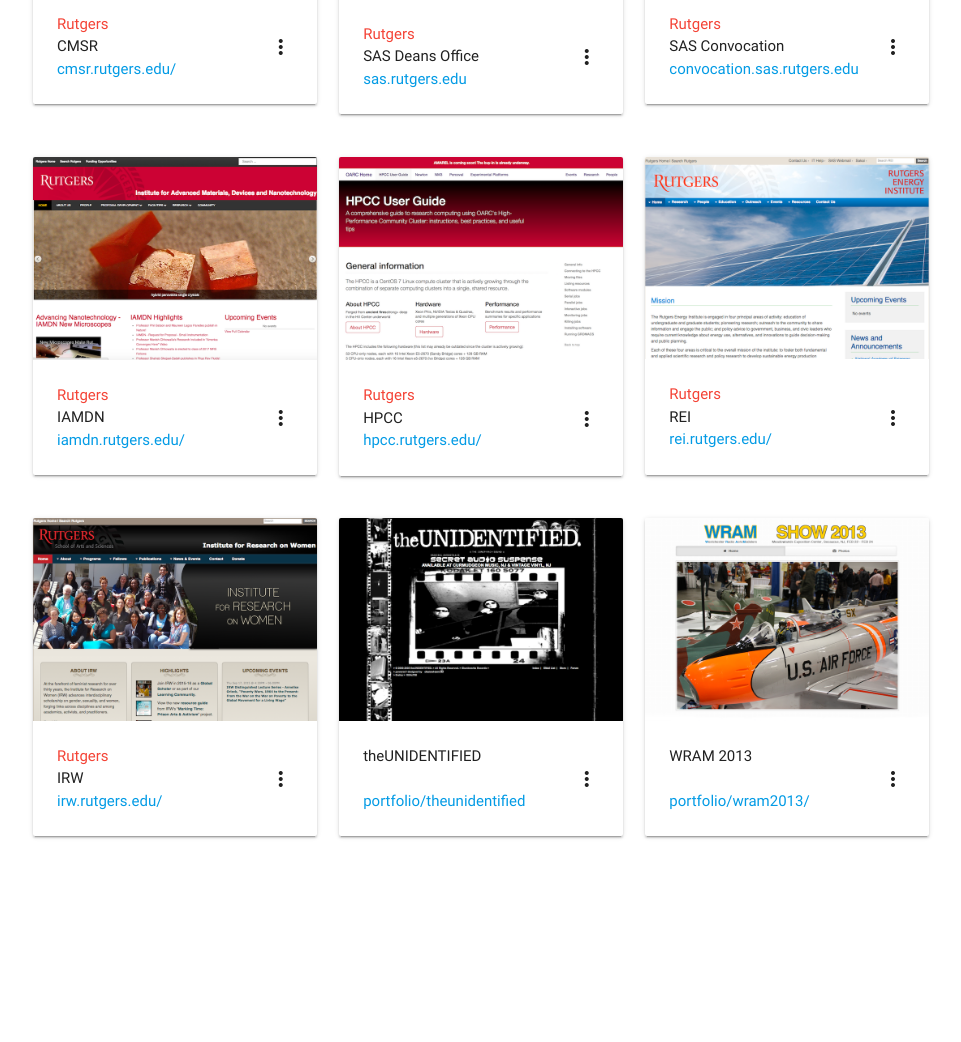
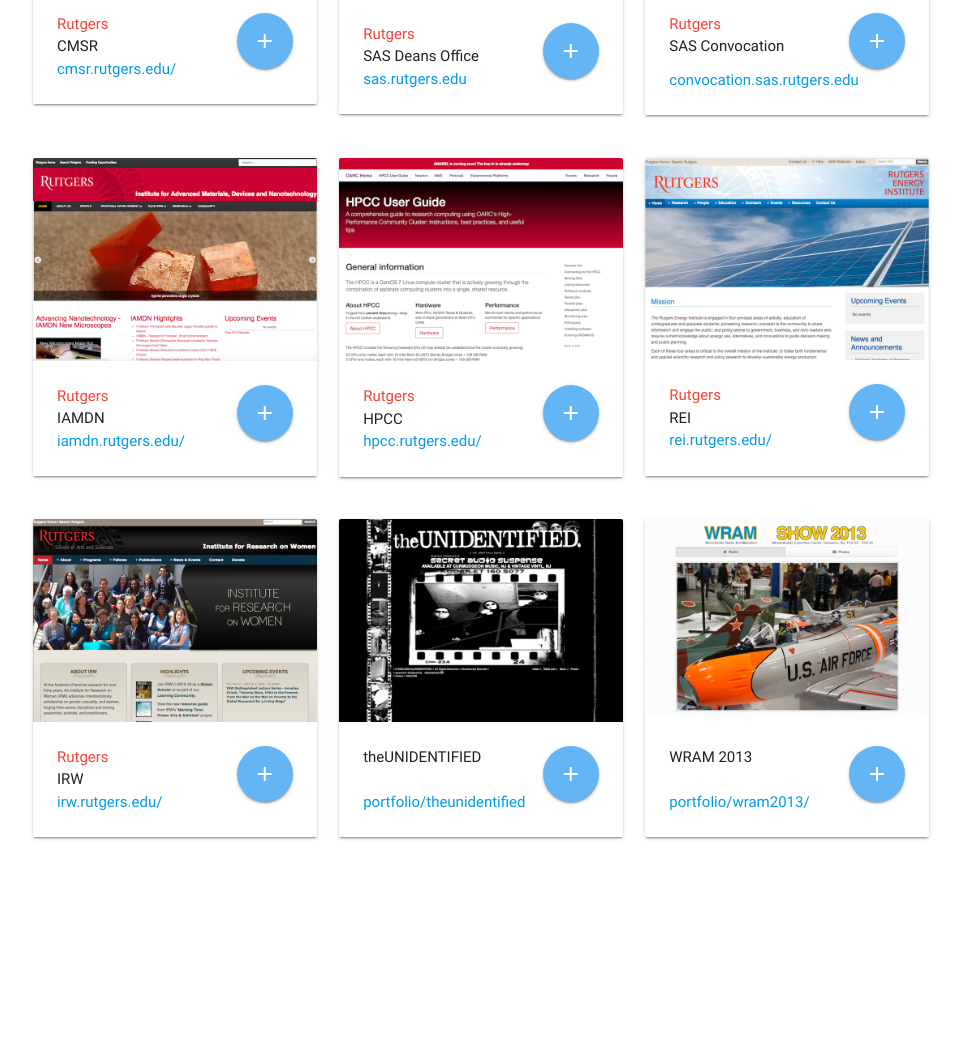
Before and after one commit to hmassarri/portfolio2017, a PHP site: page /portfolio.php in a window 1280 px wide. Shown: the part 1985-3027 px from the top of the page, without its empty margins (159-1120 px from the left). Run offline with PHP 8.4, Linux system fonts and the light colour scheme; some libraries are stand-ins or nearby versions.

Commit message:
fixed portfolio button

```diff
--- a/portfolio.php
+++ b/portfolio.php
@@ -84,7 +84,7 @@
                             <img class="activator responsive-img" src="img/web/valentine.png">
                         </div>
                         <div class="card-content">
-                            <span class="activator grey-text text-darken-4">Victor Valentine<br />&nbsp;<i class="material-icons right">more_vert</i></span>
+                            <span class="activator grey-text text-darken-4"><a class="btn-floating btn-large waves-effect waves-light blue lighten-2 right"><i class="material-icons">add</i></a>Victor Valentine<br />&nbsp;</span>
                             <p><a target="_blank" href="http://www.hugomassarri.com/portfolio/valentine">portfolio/valentine/</a></p>
                         </div>
                         <div class="card-reveal">
@@ -109,7 +109,7 @@
 							<img class="activator responsive-img" src="img/web/mattpyke.png">
 						</div>
 						<div class="card-content">
-							<span class="activator grey-text text-darken-4">Matt Pyke<br />&nbsp;<i class="material-icons right">more_vert</i></span>
+							<span class="activator grey-text text-darken-4"><a class="btn-floating btn-large waves-effect waves-light blue lighten-2 right"><i class="material-icons">add</i></a>Matt Pyke<br />&nbsp;</span>
 							<p><a target="_blank" href="http://www.pykescorner.com">pykescorner.com</a></p>
 						</div>
 						<div class="card-reveal">
@@ -135,7 +135,7 @@
                             <img class="activator responsive-img" src="img/web/chad.png">
                         </div>
                         <div class="card-content">
-                            <span class="activator grey-text text-darken-4">Chad Saharic<br />&nbsp;<i class="material-icons right">more_vert</i></span>
+                            <span class="activator grey-text text-darken-4"><a class="btn-floating btn-large waves-effect waves-light blue lighten-2 right"><i class="material-icons">add</i></a>Chad Saharic<br />&nbsp;</span>
                             <p><a target="_blank" href="http://www.chadsaharic.com">chadsaharic.com</a></p>
                         </div>
                         <div class="card-reveal">
@@ -164,8 +164,8 @@
                             <img class="activator responsive-img" src="img/web/sas-math.png">
                         </div>
                         <div class="card-content">
-                            <span class="activator grey-text text-darken-4"><span class="red-text">Rutgers</span><br />CMSR
-                            <i class="material-icons right">more_vert</i>
+                            <span class="activator grey-text text-darken-4"><a class="btn-floating btn-large waves-effect waves-light blue lighten-2 right"><i class="material-icons">add</i></a><span class="red-text">Rutgers</span><br />CMSR
+
                             </span>
                             <p><a target="_blank" href="http://cmsr.rutgers.edu/">cmsr.rutgers.edu/</a></p>
                         </div>
@@ -193,8 +193,8 @@
                             <img class="activator responsive-img" src="img/web/sas-deans.png">
                         </div>
                         <div class="card-content">
-                            <span class="activator grey-text text-darken-4"><span class="red-text">Rutgers</span><br />SAS
-                            Deans Office<i class="material-icons right">more_vert</i></span>
+                            <span class="activator grey-text text-darken-4"><a class="btn-floating btn-large waves-effect waves-light blue lighten-2 right"><i class="material-icons">add</i></a><span class="red-text">Rutgers</span><br />SAS
+                            Deans Office</span>
                             <p><a target="_blank" href="http://sas.rutgers.edu/">sas.rutgers.edu</a></p>
                         </div>
                         <div class="card-reveal">
@@ -220,9 +220,9 @@
                             <img class="activator responsive-img" src="img/web/sas-convocation.png">
                         </div>
                         <div class="card-content">
-                            <span class="activator grey-text text-darken-4"><span class="red-text">Rutgers</span><br />SAS
+                            <span class="activator grey-text text-darken-4"><a class="btn-floating btn-large waves-effect waves-light blue lighten-2 right"><i class="material-icons">add</i></a><span class="red-text">Rutgers</span><br />SAS
                             Convocation
-                            <i class="material-icons right">more_vert</i></span>
+                            </span>
                             <p><a target="_blank" href="http://convocation.sas.rutgers.edu/">convocation.sas.rutgers.edu</a></p>
                         </div>
                         <div class="card-reveal">
@@ -253,8 +253,8 @@
                             <img class="activator responsive-img" src="img/web/sas-iamdn.png">
                         </div>
                         <div class="card-content">
-                            <span class="activator grey-text text-darken-4"><span class="red-text">Rutgers</span><br />IAMDN
-                            <i class="material-icons right">more_vert</i>
+                            <span class="activator grey-text text-darken-4"><a class="btn-floating btn-large waves-effect waves-light blue lighten-2 right"><i class="material-icons">add</i></a><span class="red-text">Rutgers</span><br />IAMDN
+
                             </span>
                             <p><a target="_blank" href="http://iamdn.rutgers.edu/">iamdn.rutgers.edu/</a></p>
                         </div>
@@ -282,8 +282,8 @@
                             <img class="activator responsive-img" src="img/web/sas-hpcc.png">
                         </div>
                         <div class="card-content">
-                            <span class="activator grey-text text-darken-4"><span class="red-text">Rutgers</span><br />HPCC
-                            <i class="material-icons right">more_vert</i>
+                            <span class="activator grey-text text-darken-4"><a class="btn-floating btn-large waves-effect waves-light blue lighten-2 right"><i class="material-icons">add</i></a><span class="red-text">Rutgers</span><br />HPCC
+
                             </span>
                             <p><a target="_blank" href="http://hpcc.rutgers.edu/">hpcc.rutgers.edu/</a></p>
                         </div>
@@ -310,8 +310,8 @@
                             <img class="activator responsive-img" src="img/web/sas-rei.png">
                         </div>
                         <div class="card-content">
-                            <span class="activator grey-text text-darken-4"><span class="red-text">Rutgers</span><br />REI
-                            <i class="material-icons right">more_vert</i>
+                            <span class="activator grey-text text-darken-4"><a class="btn-floating btn-large waves-effect waves-light blue lighten-2 right"><i class="material-icons">add</i></a><span class="red-text">Rutgers</span><br />REI
+
                             </span>
                             <p><a target="_blank" href="http://rei.rutgers.edu/">rei.rutgers.edu/</a></p>
                         </div>
@@ -343,8 +343,8 @@
                             <img class="activator responsive-img" src="img/web/sas-irw.png">
                         </div>
                         <div class="card-content">
-                            <span class="activator grey-text text-darken-4"><span class="red-text">Rutgers</span><br />IRW
-                            <i class="material-icons right">more_vert</i>
+                            <span class="activator grey-text text-darken-4"><a class="btn-floating btn-large waves-effect waves-light blue lighten-2 right"><i class="material-icons">add</i></a><span class="red-text">Rutgers</span><br />IRW
+
                             </span>
                             <p><a target="_blank" href="http://irw.rutgers.edu/">irw.rutgers.edu/</a></p>
                         </div>
@@ -372,8 +372,8 @@
                             <img class="activator responsive-img" src="img/web/unidentified.png">
                         </div>
                         <div class="card-content">
-                            <span class="activator grey-text text-darken-4">theUNIDENTIFIED<br />&nbsp;
-                            <i class="material-icons right">more_vert</i>
+                            <span class="activator grey-text text-darken-4"><a class="btn-floating btn-large waves-effect waves-light blue lighten-2 right"><i class="material-icons">add</i></a>theUNIDENTIFIED<br />&nbsp;
+
                             </span>
                             <p><a target="_blank" href="http://www.hugomassarri.com/portfolio/theunidentified/">portfolio/theunidentified</a></p>
                         </div>
@@ -400,7 +400,7 @@
                             <img class="activator responsive-img" src="img/web/wram.png">
                         </div>
                         <div class="card-content">
-                            <span class="activator grey-text text-darken-4">WRAM 2013<br />&nbsp;<i class="material-icons right">more_vert</i></span>
+                            <span class="activator grey-text text-darken-4"><a class="btn-floating btn-large waves-effect waves-light blue lighten-2 right"><i class="material-icons">add</i></a>WRAM 2013<br />&nbsp;</span>
                             <p><a target="_blank" href="http://www.hugomassarri.com/portfolio/wram2013/">portfolio/wram2013/</a></p>
                         </div>
                         <div class="card-reveal">
```
